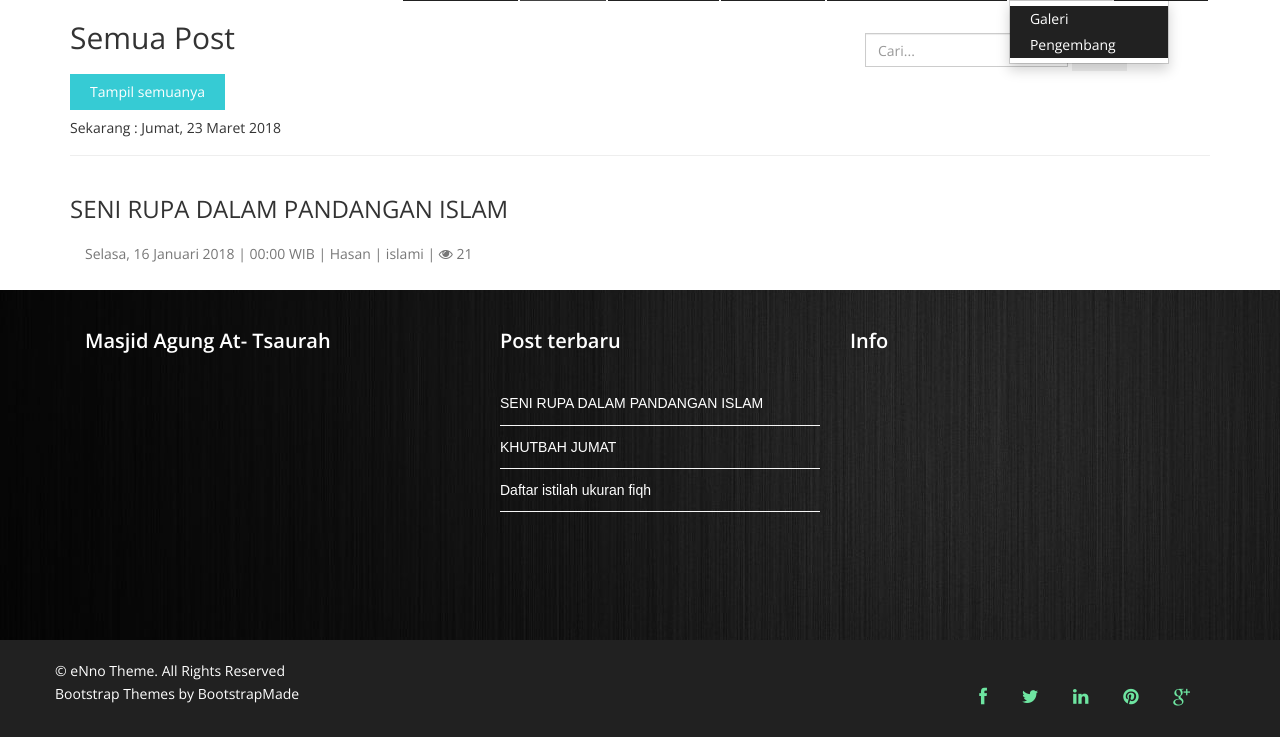
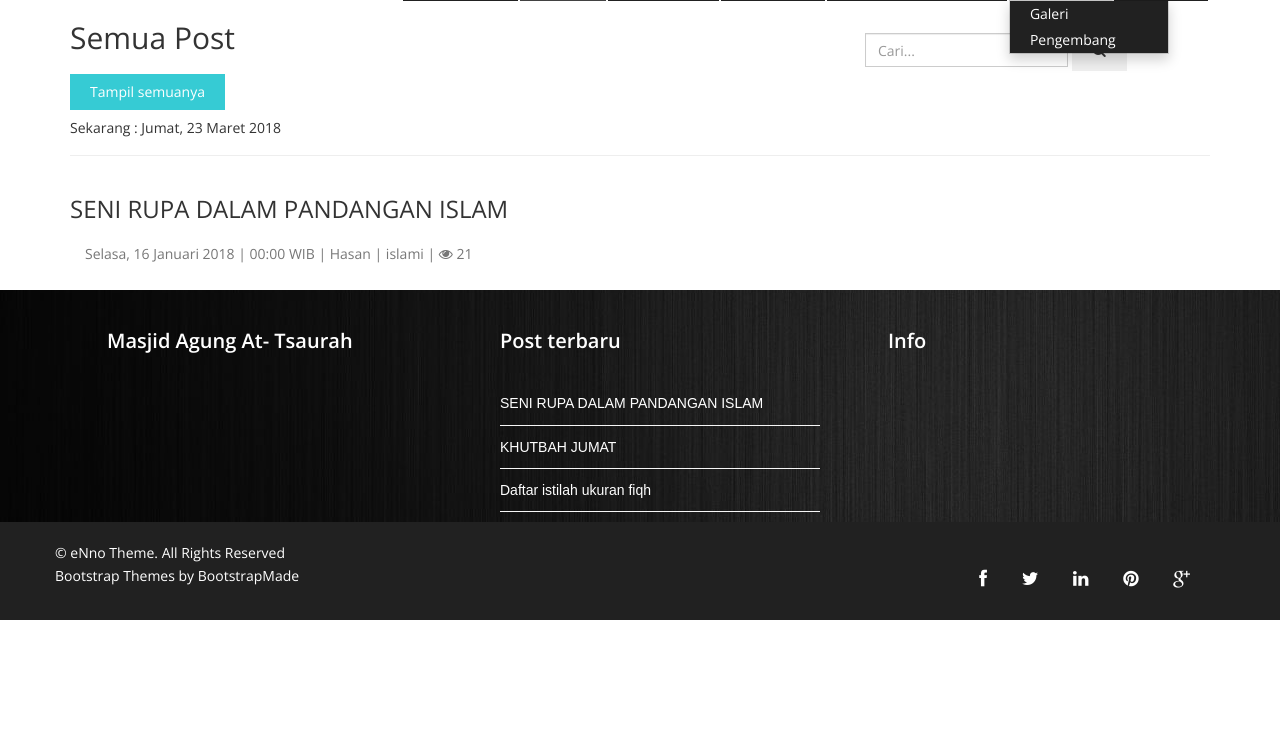
Before and after one commit to fahrul98/cms-masjid, a CodeIgniter app: page /database/index.php/beranda/search in a window 1280 px wide, after a click on "LEBIH". Shown: the part 59-800 px from the top of the page. Run offline with CodeIgniter, Linux system fonts and the light colour scheme; data comes from the database, SQL or seed files in the repository; data that the repository does not hold is empty; some libraries are stand-ins or nearby versions.

Commit message:
tambahan

```diff
--- a/application/views/core/footer.php
+++ b/application/views/core/footer.php
@@ -25,7 +25,7 @@ if ($this->session->userdata('username') and $this->session->userdata('userpass'
       <div class="inner-footer backgroundpict">
         <div class="container">
           <div class="row">
-            <div class="col-md-4 col-xs-12 f-about">
+            <div class="col-md-4 col-xs-12 f-about" style="padding-left: 37px">
               <h3 class="widgetheading" style="margin-left:15px"><?php echo $cmprofil->pnama;?></h3></a>
 
 
@@ -54,7 +54,7 @@ if ($this->session->userdata('username') and $this->session->userdata('userpass'
                 </ul>
               </div>
             </div>
-            <div class="col-md-4 col-xs-12 f-contact">
+            <div class="col-md-4 col-xs-12 f-contact" style="padding-left: 53px; padding-bottom: 30px">
               <h3 class="widgetheading">Info</h3>
               <div class="col-xs l-posts pputih">
                 <?php echo nl2br($pgt->cmfoot2);?>
--- a/application/views/core/head-html.php
+++ b/application/views/core/head-html.php
@@ -145,7 +145,8 @@ if($page=="Media" || $page=="Profil Admin" or isset($search)){?>
       'hover' => '424242',
       'tab' => 'fff',
       'tabact' => '212121',
-      'textisi' => '000000'
+      'textisi' => '000000',
+      'licol' => '000000'
 
     );
     switch ($dsid) {
@@ -161,7 +162,8 @@ if($page=="Media" || $page=="Profil Admin" or isset($search)){?>
       'icon' => '424242',
       'tab' => 'fff',
       'tabact' => '4f4f4f',
-      'textisi' => '000000'
+      'textisi' => '000000',
+      'licol' => 'fff'
     );
         break;
 
@@ -177,7 +179,8 @@ if($page=="Media" || $page=="Profil Admin" or isset($search)){?>
       'icon' => '424242',
       'tab' => 'fff',
       'tabact' => '4f4f4f',
-      'textisi' => '000000'
+      'textisi' => '000000',
+      'licol' => 'fff'
     );
         break;
 
@@ -193,7 +196,8 @@ if($page=="Media" || $page=="Profil Admin" or isset($search)){?>
       'icon' => '00796B ',
       'tab' => 'fff',
       'tabact' => '4f4f4f',
-      'textisi' => '000000'
+      'textisi' => '000000',
+      'licol' => 'fff'
     );
         break;
       default:
@@ -207,7 +211,7 @@ if($page=="Media" || $page=="Profil Admin" or isset($search)){?>
     background:url("<?php echo base_url('assets/img/'.$d['img-bg']);?>");
     background-attachment: fixed;
     width: 100%;
-    height: 350px;
+    height: relative;
   }
 
   .backgroundpictop {
@@ -238,6 +242,24 @@ if($page=="Media" || $page=="Profil Admin" or isset($search)){?>
 
   .inner-footer .row p {
     color: #<?php echo $d['textcol']; ?>;
+  }
+
+  .container ul.social-network li {
+    display:inline;
+    margin: 0 15px;
+    color: #<?php echo $d['licol']; ?>;
+  }
+
+  .container ul.social-network li a {
+    color: #<?php echo $d['licol']; ?>;
+  }
+
+  .container ul.social-network li a:hover {
+    color: #<?php echo $d['hover']; ?>;
+  }
+
+  a.scrollup:hover {
+    background-color: #<?php echo $d['hover']; ?>;
   }
 
   /*netizen*/
@@ -286,12 +308,17 @@ if($page=="Media" || $page=="Profil Admin" or isset($search)){?>
 
   .container .nav a:hover {
     color: #<?php echo $d['tab']; ?>;
+    background-color: #<?php echo $d['hover']; ?>
+  }
+
+  .container .active a {
+    color: #<?php echo $d['tab']; ?>;
     background-color: #<?php echo $d['tabact']; ?>
   }
 
-  .container .active a{
+  .container .active a:hover {
     color: #<?php echo $d['tab']; ?>;
-    background-color: #<?php echo $d['tabact']; ?>
+    background-color: #<?php echo $d['hover']; ?>
   }
 
   /*Admin*/
--- a/application/views/core/navbar.php
+++ b/application/views/core/navbar.php
@@ -46,8 +46,8 @@ switch ($page) {
   case "Keuangan Masjid":$akt[3]='class="active"';break;
   case "Rekam Donasi":$akt[4]='class="active"';break;
   case "Bantuan":$akt[5]='class="active"';break;
-  case "Tentang":$akt[6]='class="active"';break;
-  case "Beranda":$akt[7]='class="active"';break;
+  case "Galeri":$akt[6]='class="active"';break;
+  case "Pengembang":$akt[7]='class="active"';break;
   default:break;
 }?>
                 <li role="presentation"><a href="<?php echo base_url('beranda');?>">Beranda</a></li>
@@ -56,7 +56,7 @@ switch ($page) {
                   <a class="dropdown-toggle" data-toggle="dropdown" href="<?php echo base_url('beranda');?>">Profil
                       <span class="caret"></span>
                   </a>
-                  <ul class="dropdown-menu">
+                  <ul class="dropdown-menu" style="padding-top: 0px; padding-bottom: 0px">
                     <li role="presentation"><a href="<?php echo base_url('beranda/profilm');?>">Profil</a></li>
                     <li role="presentation"><a href="<?php echo base_url('beranda/takmirm');?>">Takmir</a></li>
                     <li role="presentation"><a href="<?php echo base_url('beranda/ustadz');?>">Ustadz</a></li>
@@ -77,10 +77,10 @@ switch ($page) {
                   <a class="dropdown-toggle" data-toggle="dropdown" href="<?php echo base_url('beranda');?>">Lebih
                       <span class="caret"></span>
                     </a>
-                  <ul class="dropdown-menu">
-                    <li role="presentation" <?php echo $akt[7]; ?>><a href="<?php echo base_url('beranda/galeri');?>">Galeri</a></li>
+                  <ul class="dropdown-menu" style="padding-top: 0px; padding-bottom: 0px">
+                    <li role="presentation" <?php echo $akt[6]; ?>><a href="<?php echo base_url('beranda/galeri');?>">Galeri</a></li>
                     <!-- <li role="presentation" <?php echo $akt[5]; ?>><a href="<?php echo base_url('beranda/bantuan');?>">Bantuan</a></li> -->
-                    <li role="presentation" <?php echo $akt[6]; ?>><a href="<?php echo base_url('beranda/tentang');?>">Pengembang</a></li>
+                    <li role="presentation" <?php echo $akt[7]; ?>><a href="<?php echo base_url('beranda/tentang');?>">Pengembang</a></li>
                   </ul>
                 </li>
                 <?php if ($this->session->userdata('username')&&$this->session->userdata('userpass')) {
--- a/application/views/vpengunjung.php
+++ b/application/views/vpengunjung.php
@@ -459,8 +459,8 @@ $n = 1;
 				<div class="container">
 					<div class="row">
 						<!-- BASIC TABS -->
-						<ul class="nav nav-pills" role="tablist">
-							<li class="active"><a href="#papandana" role="tab" data-toggle="tab" aria-expanded="true">Papan Dana Masjid</a></li>
+						<ul class="nav nav-tabs" role="tablist">
+							<li class=""><a href="#papandana" role="tab" data-toggle="tab" aria-expanded="true">Papan Dana Masjid</a></li>
 							<li class=""><a href="#donasi" role="tab" data-toggle="tab" aria-expanded="false">Donasi</a></li>
 						</ul>
 						<div class="tab-content tab-content-colored">
--- a/assets/css/style.css
+++ b/assets/css/style.css
@@ -553,13 +553,13 @@ ul.social-network {
 ul.social-network li {
 	display:inline;
 	margin: 0 15px;
-	color:#6EE5A1;
+	color: #<?php echo $d['textcol']; ?>;
 }
 ul.social-network li a {
-	color:#6EE5A1;
+	color: #<?php echo $d['textcol']; ?>;
 }
 ul.social-network li a:hover {
-	color:#36CBD4;
+	color: #<?php echo $d['hover']; ?>;
 }
 
 a.scrollup{
@@ -579,6 +579,6 @@ a.scrollup{
 }
 a.scrollup:hover{
 	opacity:1;
-	background-color:#36CBD4;
+	background-color: #<?php echo $d['hover']; ?>;
 	color:#fff;;
 }
```
